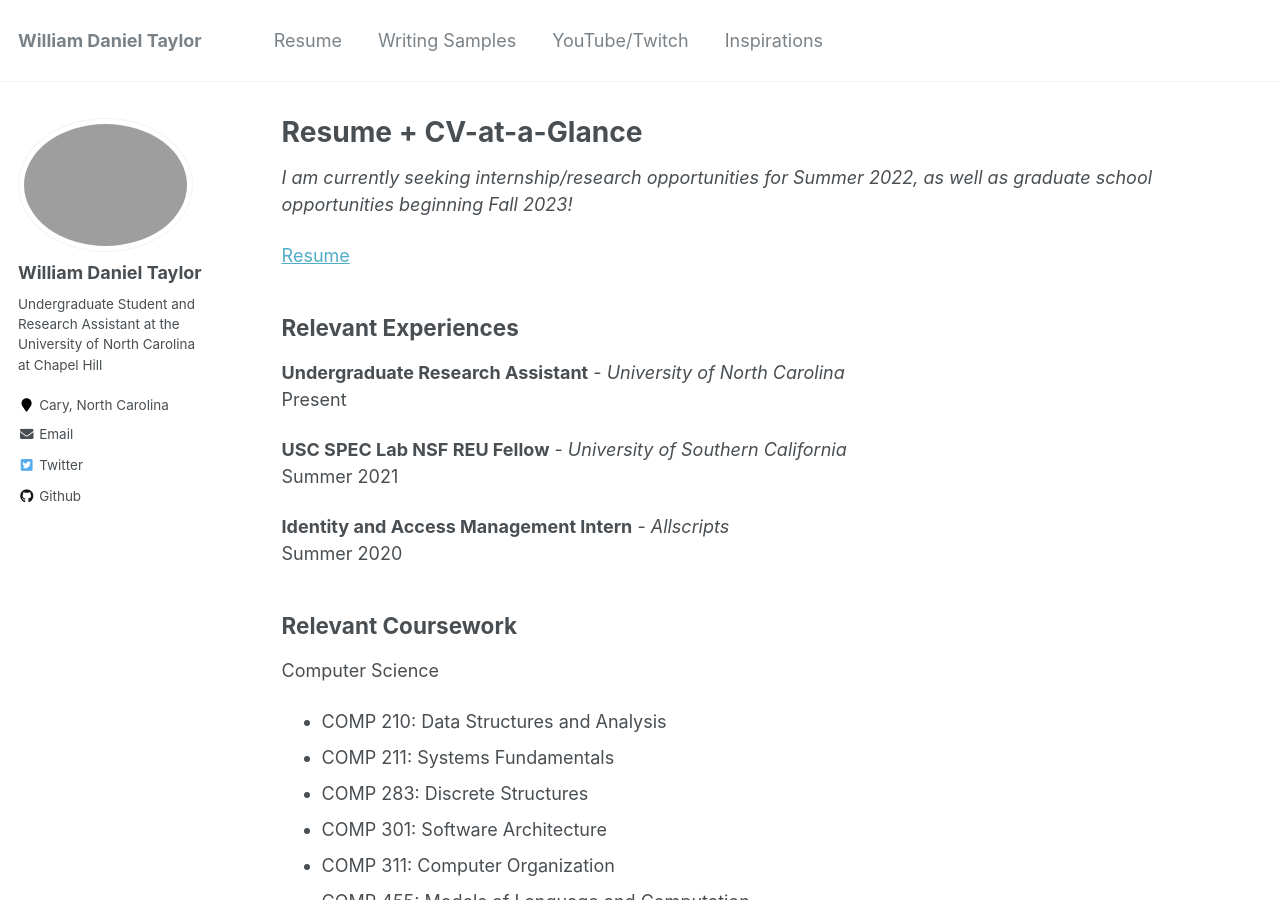
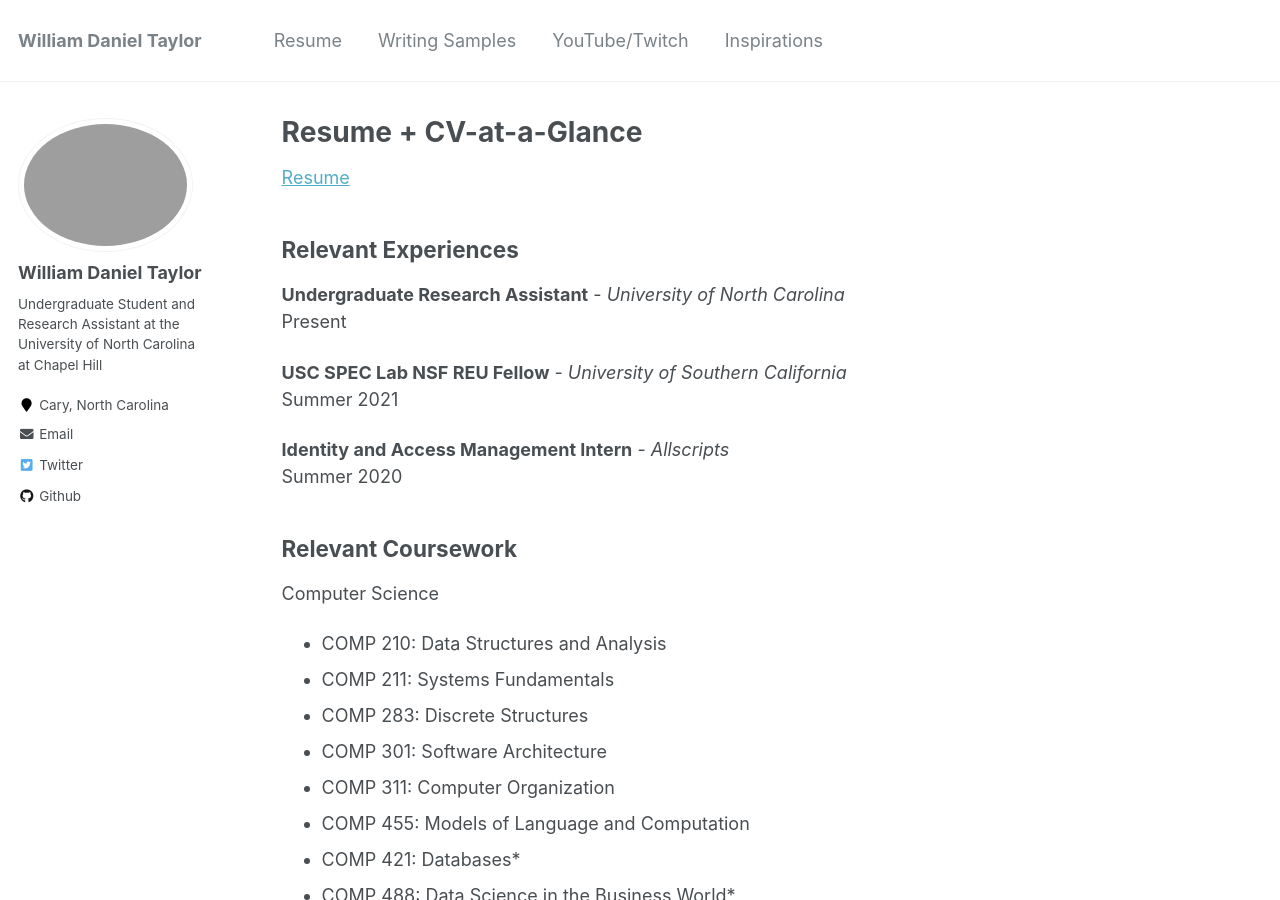
Before and after one commit to wdtaylor30/wdtaylor30.github.io, a Jekyll site: the page built from _pages/resume.md, in a window 1280 px wide and 900 px high. Built offline with Jekyll 4.4.1, drawn with Linux system fonts in a browser that asks for light colours.

Commit message:
removed looking for opportunities from resume.md

```diff
--- a/_pages/resume.md
+++ b/_pages/resume.md
@@ -9,8 +9,6 @@ redirect_from:
 ---
 
 {% include base_path %}
-
-*I am currently seeking internship/research opportunities for Summer 2022, as well as graduate school opportunities beginning Fall 2023!*
 
 [Resume](/files/Taylor_resume.pdf)
 
```
